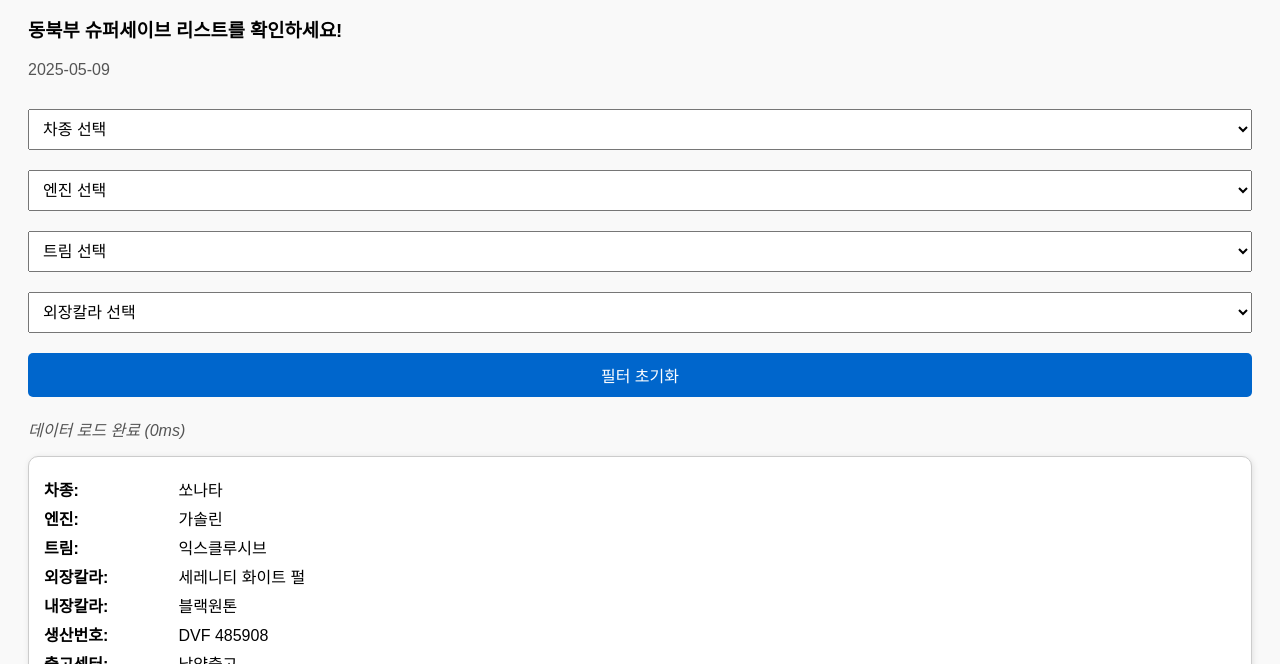
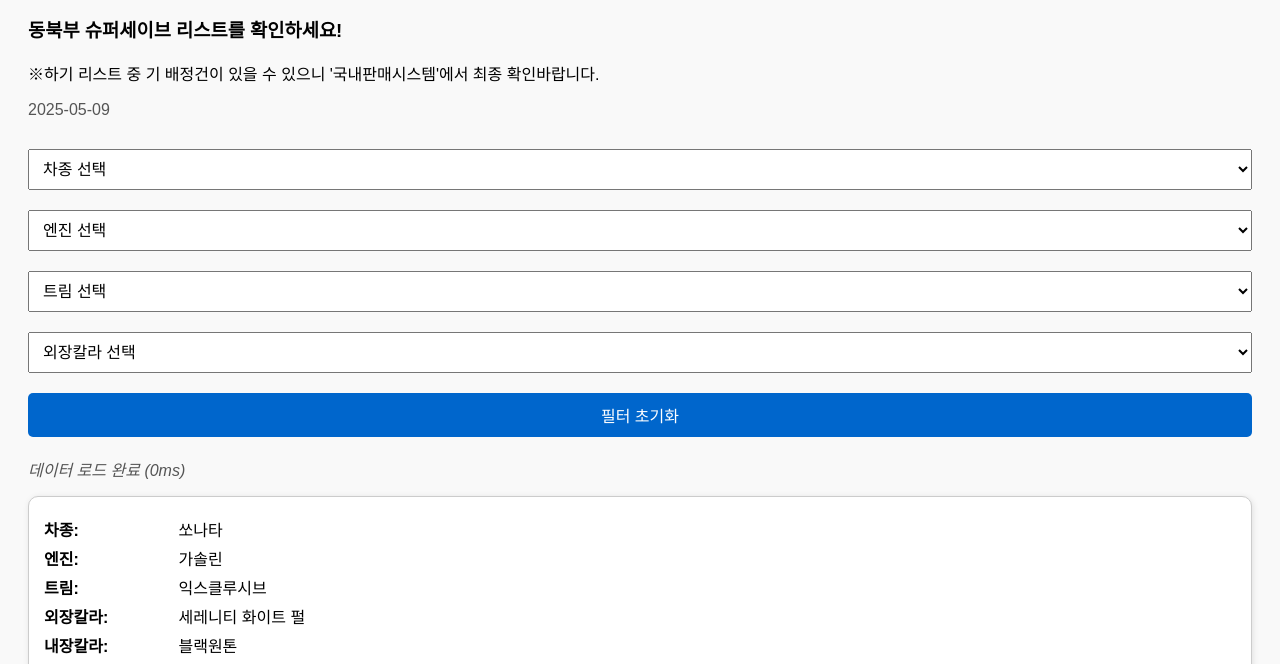
Before and after one commit to baekenough/hyundai-car, a website: page index.html in a window 1280 px wide. Shown: the part 132-796 px from the top of the page. Drawn offline with Linux system fonts and the light colour scheme.

Commit message:
문구 추가

```diff
--- a/index.html
+++ b/index.html
@@ -152,6 +152,7 @@
     </div>
     <h3>한 발 더 빠르고 자세하게!</h3>
     <h3>동북부 슈퍼세이브 리스트를 확인하세요!</h3>
+    <p>※하기 리스트 중 기 배정건이 있을 수 있으니 '국내판매시스템'에서 최종 확인바랍니다.</p>
     <p class="subtitle">
       <span id="currentDate"></span>
     </p>
@@ -250,7 +251,6 @@
         const day = String(date.getDate()).padStart(2, "0");
         return `${year}-${month}-${day}`;
       }
-
       document.getElementById("currentDate").textContent = formatDate(
         new Date()
       );
```
